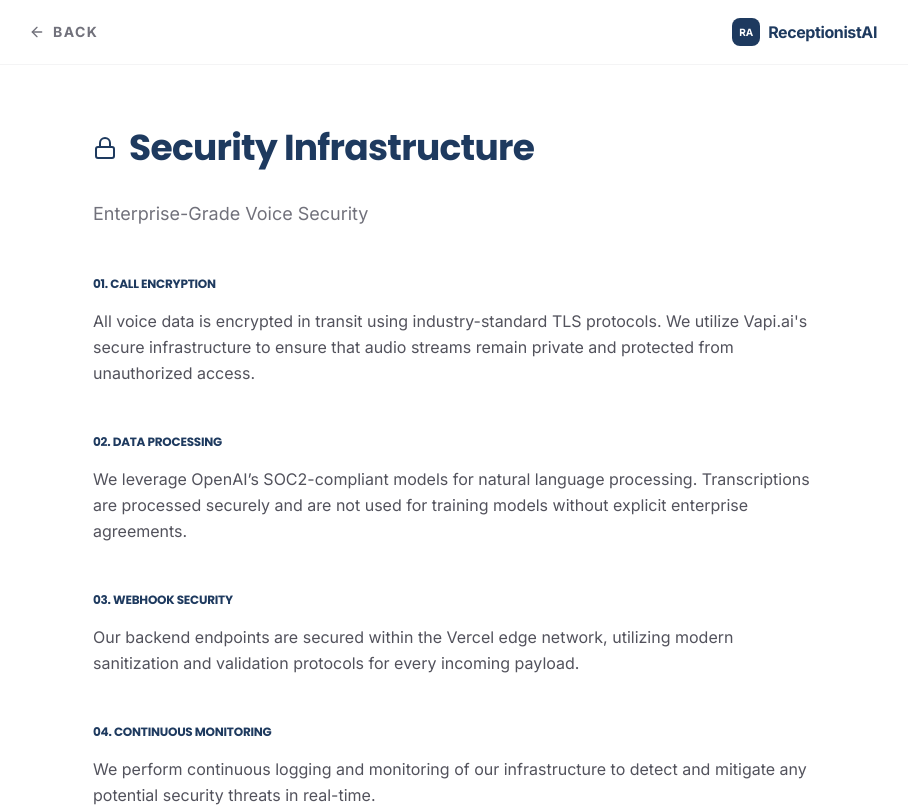
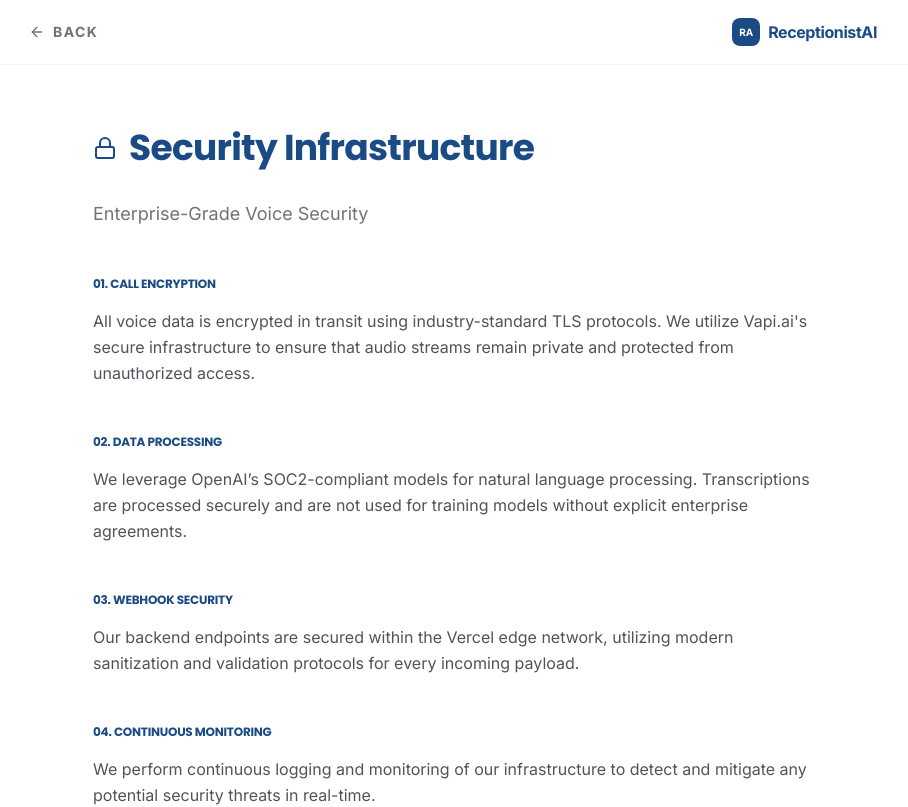
Before and after one commit to sawyerhollanderai-cpu/ai-receptionist, a Next.js app: page /security in a window 1280 px wide. Shown: the top 807 px of the page, without its empty margins (187-1095 px from the left). Built offline with nearby package versions, Linux system fonts and the light colour scheme.

Commit message:
feat: design overhaul inspired by myaifrontdesk - vibrant blue, roi cards, and structured process

```diff
--- a/src/app/globals.css
+++ b/src/app/globals.css
@@ -7,10 +7,10 @@ html {
 :root {
   --background: #FFFFFF;
   --foreground: #0F172A;
-  --deep-blue: #1E3A5F;
-  --accent-blue: #3B82F6;
+  --deep-blue: #1A4B84;
+  --accent-blue: #5D7BFF;
   --soft-gray: #F8FAFC;
-  --border-color: rgba(30, 58, 95, 0.08);
+  --border-color: rgba(93, 123, 255, 0.1);
 }
 
 @theme inline {
@@ -65,10 +65,10 @@ h1, h2, h3, h4, h5, h6 {
 
 /* Glassmorphism Utilities */
 .glass {
-  background: rgba(255, 255, 255, 0.7);
-  backdrop-filter: blur(12px) saturate(180%);
-  -webkit-backdrop-filter: blur(12px) saturate(180%);
-  border: 1px solid rgba(255, 255, 255, 0.3);
+  background: rgba(255, 255, 255, 0.75);
+  backdrop-filter: blur(16px) saturate(190%);
+  -webkit-backdrop-filter: blur(16px) saturate(190%);
+  border: 1px solid rgba(255, 255, 255, 0.4);
 }
 
 .glass-dark {
@@ -87,7 +87,7 @@ h1, h2, h3, h4, h5, h6 {
 }
 
 .text-gradient {
-  background: linear-gradient(135deg, #1E3A5F 0%, #3B82F6 100%);
+  background: linear-gradient(135deg, #1A4B84 0%, #5D7BFF 100%);
   -webkit-background-clip: text;
   -webkit-text-fill-color: transparent;
 }
--- a/src/app/page.tsx
+++ b/src/app/page.tsx
@@ -1,7 +1,7 @@
 'use client';
 
 import VapiButton, { cn } from '@/components/VapiButton';
-import { Activity, Clock, CheckCircle2, User, Phone, ShieldCheck, CalendarCheck, ArrowRight, X, Send, Loader2 } from 'lucide-react';
+import { Activity, Clock, CheckCircle2, User, Phone, ShieldCheck, CalendarCheck, ArrowRight, X, Send, Loader2, Gauge, Zap, TrendingUp, Building2, Globe, Database } from 'lucide-react';
 import { useEffect, useState } from 'react';
 import Link from 'next/link';
 
@@ -110,12 +110,12 @@ export default function Home() {
           </div>
 
           <h1 className="text-6xl md:text-8xl font-black tracking-tight text-center mb-10 leading-[0.95] max-w-4xl">
-            The next-gen <br />
-            <span className="text-gradient">receptionist is here.</span>
+            Go live with AI <br />
+            <span className="text-gradient">in just 5 minutes.</span>
           </h1>
 
           <p className="text-xl md:text-2xl text-zinc-500 text-center max-w-2xl mb-16 leading-relaxed font-medium">
-            Automate intake, qualify leads, and scale your business with zero latency AI voice.
+            The world's fastest way to automate your front-desk, qualify leads, and scale your business with zero-latency voice.
           </p>
 
           {/* Core Demo Section */}
```
